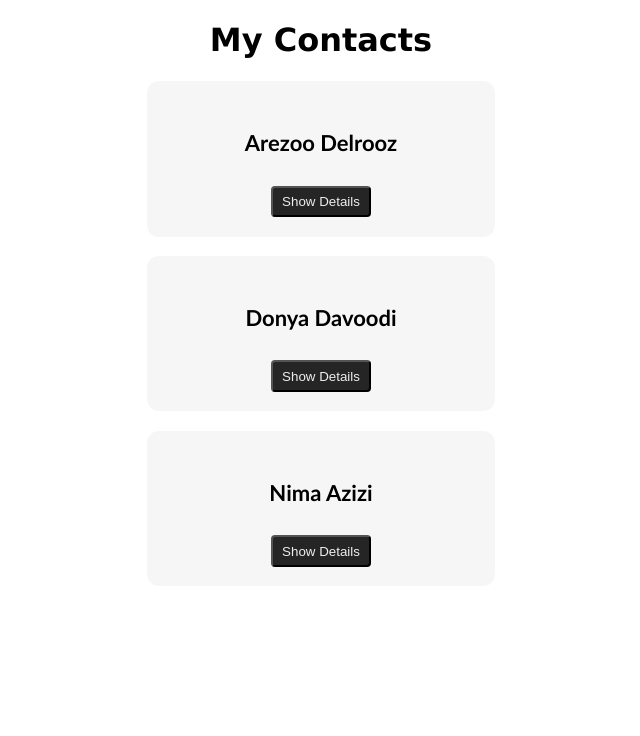
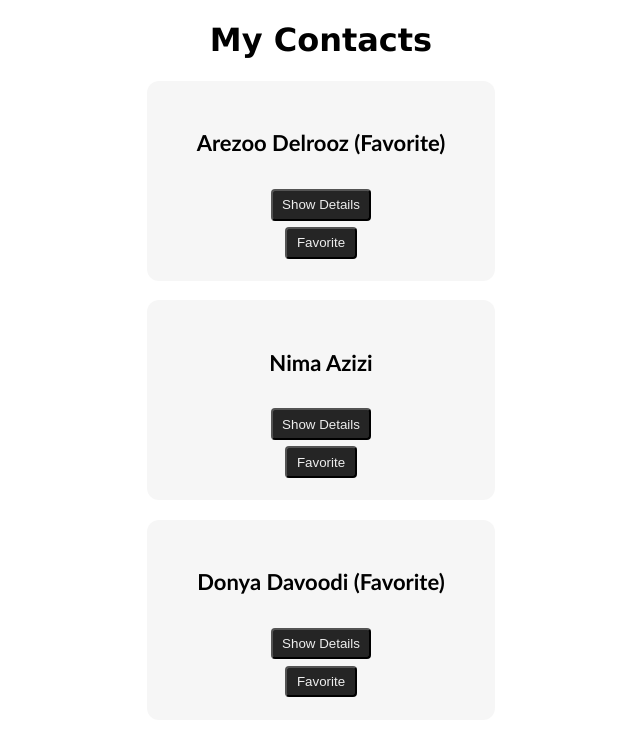
Before and after one commit to itsDonya/vue-tutorial, a Vue app: page / in a window 1280 px wide. Shown: the top 736 px of the page, without its empty margins (319-959 px from the left). Built offline with nearby package versions, Linux system fonts and the light colour scheme.

Commit message:
Contact => Change props

```diff
--- a/src/App.vue
+++ b/src/App.vue
@@ -5,16 +5,19 @@
       name="Arezoo Delrooz"
       phone-number="09123456789"
       email-address="arezoo@gmail.com"
+      favorite="1"
+    ></my-contact>
+    <my-contact
+      name="Nima Azizi"
+      phone-number="09917654321"
+      email-address="nima@gmail.com"
+      favorite="0"
     ></my-contact>
     <my-contact
       name="Donya Davoodi"
       phone-number="09021029245"
       email-address="donya@gmail.com"
-    ></my-contact>
-    <my-contact
-      name="Nima Azizi"
-      phone-number="09917654321"
-      email-address="nima@gmail.com"
+      favorite="1"
     ></my-contact>
   </div>
 </template>
--- a/src/components/MyContact.vue
+++ b/src/components/MyContact.vue
@@ -1,9 +1,10 @@
 <template>
   <div class="contact">
-    <h4 class="name">{{ name }}</h4>
-    <button class="details-btn" @click="isDetailsVisible = !isDetailsVisible">
+    <h4 class="name">{{ name }} {{ isFavorite == "1" ? "(Favorite)" : "" }}</h4>
+    <button class="btn" @click="toggleDetails">
       {{ isDetailsVisible ? "Hide" : "Show" }} Details
     </button>
+    <button class="btn" @click="toggleFavorite">Favorite</button>
     <ul class="details" v-if="isDetailsVisible">
       <li class="phone">{{ phoneNumber }}</li>
       <li class="email">{{ emailAddress }}</li>
@@ -13,11 +14,24 @@
 
 <script>
 export default {
-  props: ["name", "phoneNumber", "emailAddress"],
+  props: ["name", "phoneNumber", "emailAddress", "favorite"],
   data() {
     return {
       isDetailsVisible: false,
+      isFavorite: this.favorite,
     };
+  },
+  methods: {
+    toggleDetails() {
+      this.isDetailsVisible = !this.isDetailsVisible;
+    },
+    toggleFavorite() {
+      if (this.isFavorite == "1") {
+        this.isFavorite = "0";
+      } else {
+        this.isFavorite = "1";
+      }
+    },
   },
 };
 </script>
@@ -39,15 +53,16 @@ export default {
 .name {
   font-size: 22px;
 }
-.details-btn {
+.btn {
   color: #eeeeee;
   background-color: #252525;
   border-radius: 4px;
   padding: 0.4rem 0.6rem;
   transition: all 0.2s ease-in-out;
   cursor: pointer;
+  margin: 0.2rem auto;
 }
-.details-btn:hover {
+.btn:hover {
   color: #252525;
   background-color: #cccccc;
 }
```
